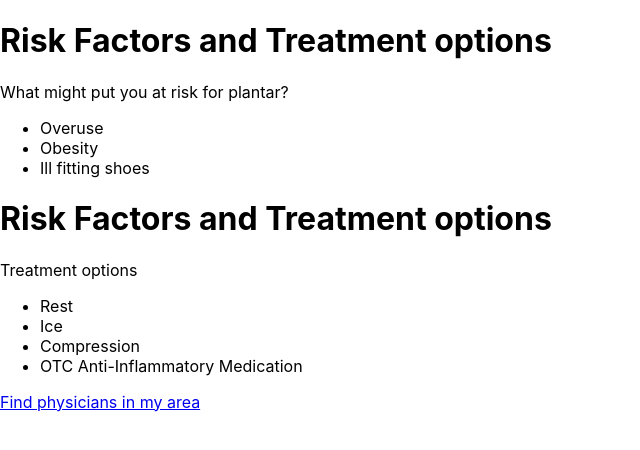
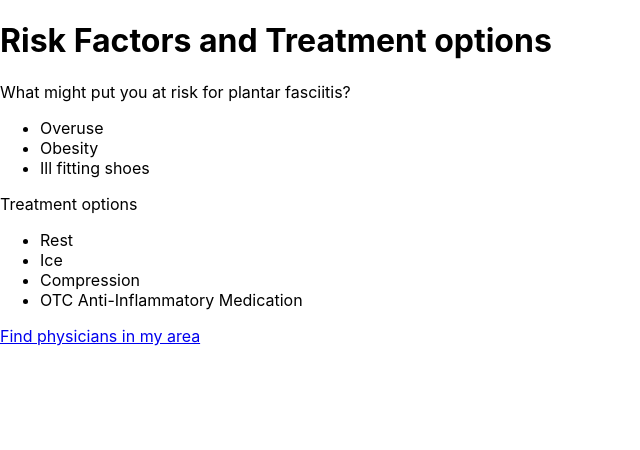
Before and after one commit to isaac-w18/hackduke2022, a React (Create React App) app in the folder dr.match/: page /PlantarTreatment in a window 1280 px wide. Shown: the top 450 px of the page, without its empty margins (0-640 px from the left). Built offline with nearby package versions, Linux system fonts and the light colour scheme.

Commit message:
Plantar Updates

```diff
--- a/dr.match/src/components/PlantarTreatment.js
+++ b/dr.match/src/components/PlantarTreatment.js
@@ -7,7 +7,7 @@ const PlantarTreatment = () => {
             <header className="treatment-header"></header>
             <div>
                 <h1>Risk Factors and Treatment options</h1>
-                <p>What might put you at risk for plantar?</p>
+                <p>What might put you at risk for plantar fasciitis?</p>
                 <ul>
                     <li>Overuse</li>
                     <li>Obesity</li>
@@ -15,7 +15,6 @@ const PlantarTreatment = () => {
                 </ul>
             </div>
             <div>
-            <h1>Risk Factors and Treatment options</h1>
                 <p>Treatment options</p>
                 <ul>
                     <li>Rest</li>
```
